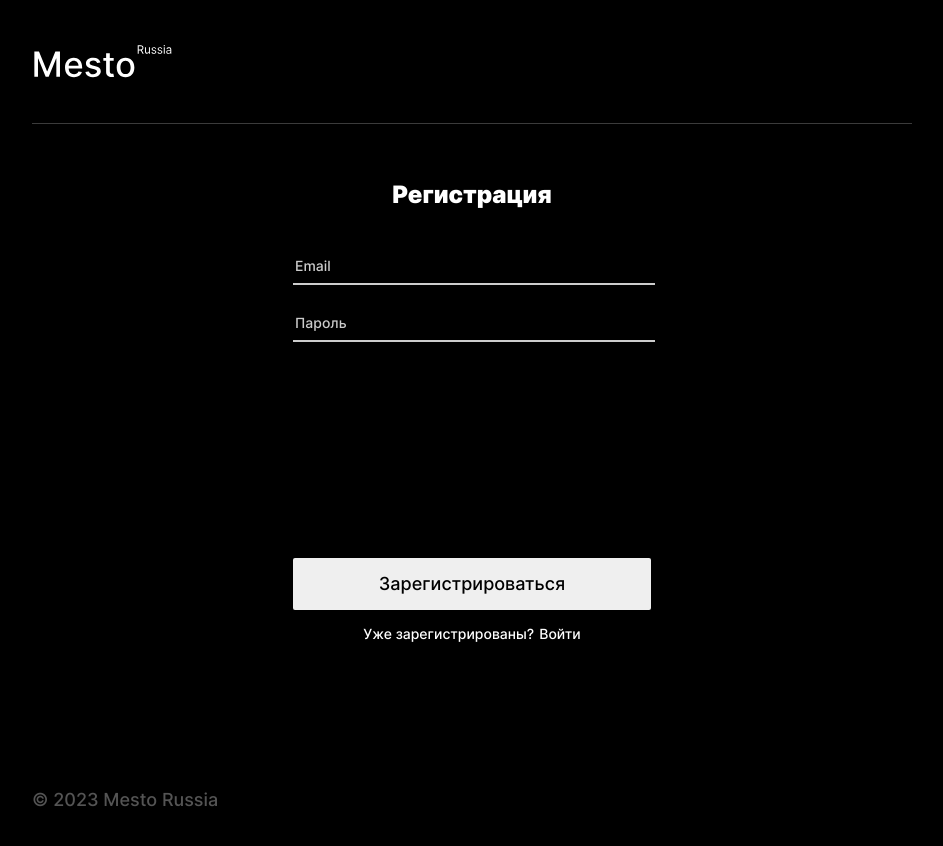
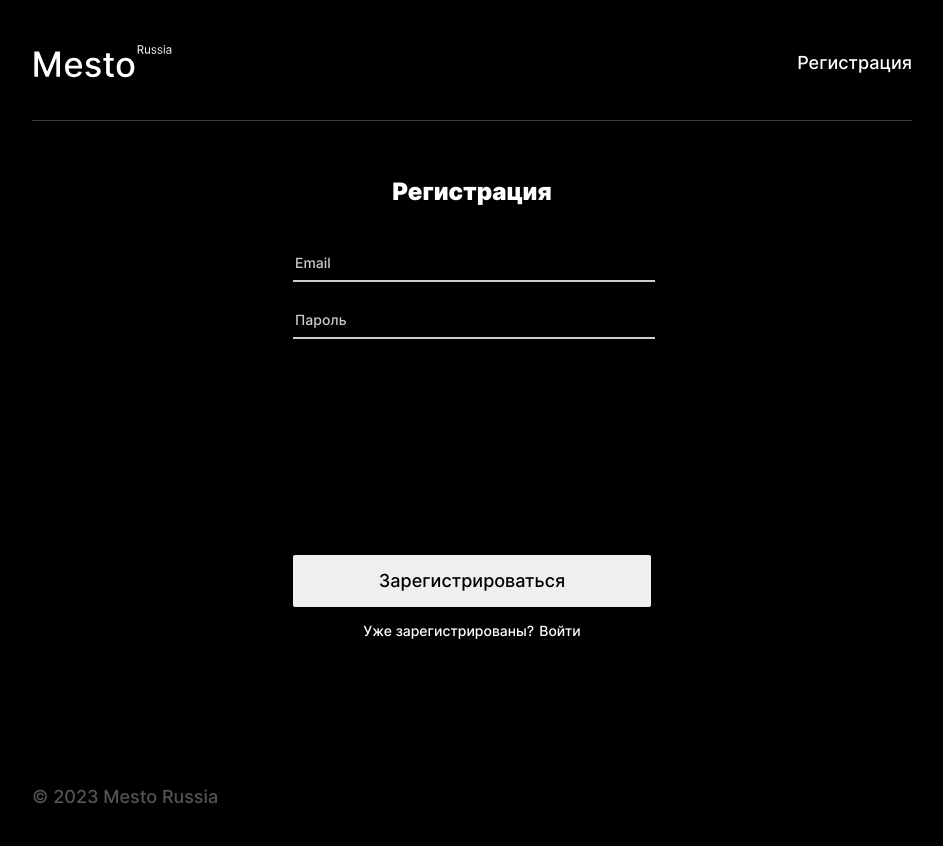
Before and after one commit to jsapro/react-mesto-auth, a React (Create React App) app: page /signup in a window 1280 px wide. Shown: the top 846 px of the page, without its empty margins (168-1111 px from the left). Built offline with nearby package versions, Linux system fonts and the light colour scheme; no server answers.

Commit message:
add Navlink to Header

```diff
--- a/src/blocks/header/__logo/header__logo.css
+++ b/src/blocks/header/__logo/header__logo.css
@@ -1,7 +1,7 @@
 .header__logo {
   width: 104px;
   height: 25px;
-  padding: 28px 0 26px 27px;
+  padding: 28px 0 26px 0;
 }
 
 @media screen and (min-width: 1280px) {
--- a/src/blocks/header/header.css
+++ b/src/blocks/header/header.css
@@ -1,6 +1,8 @@
 .header {
   border-bottom: 1px solid rgba(84, 84, 84, 0.7);
   margin-bottom: 41px;
+  display: flex;
+  justify-content: space-between;
 }
 
 @media screen and (min-width: 1280px) {
--- a/src/components/Header.jsx
+++ b/src/components/Header.jsx
@@ -1,10 +1,12 @@
 import React from "react";
 import logo from "../images/header-logo.svg";
+import { NavLink } from "react-router-dom";
 
 export default function Header() {
   return (
     <header className="header">
       <img className="header__logo" src={logo} alt="лого Mesto" />
+      <NavLink to="/main" className="header__link">Регистрация</NavLink>
     </header>
   );
 }
--- a/src/index.css
+++ b/src/index.css
@@ -139,3 +139,13 @@
     text-decoration: none;
     color: #FFFFFF;
 }
+
+.header__link {
+    padding: 52px 0 46px;
+    font-family: 'Inter', 'Arial', sans-serif;
+    font-weight: 400;
+    font-size: 18px;
+    line-height: 22px;
+    color: #FFFFFF;
+    text-decoration: none;
+}
```
